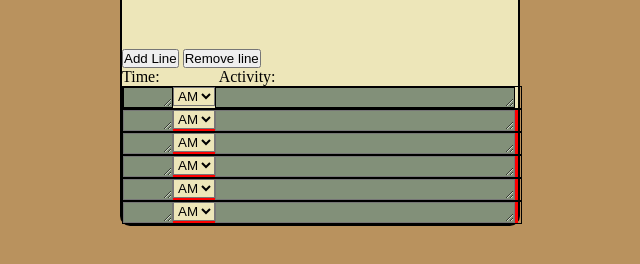
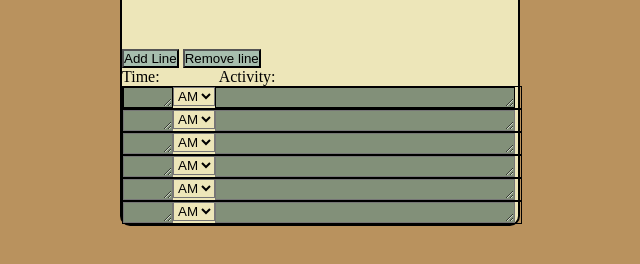
Before and after one commit to ManNicx/To-do-list, a plain HTML site: page index.html in a window 1280 px wide. Shown: the part 380-644 px from the top of the page, without its empty margins (264-904 px from the left). Drawn offline with nearby package versions, Linux system fonts and the light colour scheme.

Commit message:
Update styles.css

```diff
--- a/styles.css
+++ b/styles.css
@@ -83,7 +83,7 @@ select{
     background:#ede6b9;
 }
 #hollow{
-    background: red;
+
 
 }
 
@@ -92,3 +92,6 @@ footer{
 
     padding-left:0px;
 }
+button{
+ background: #a7beae;
+}
```
